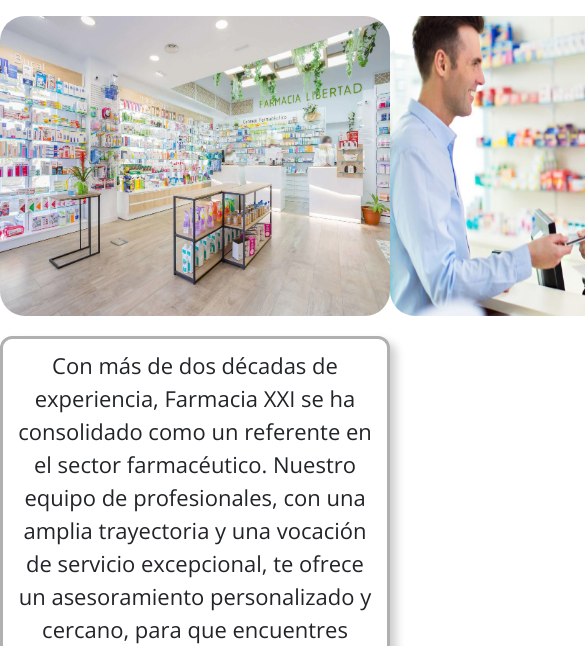
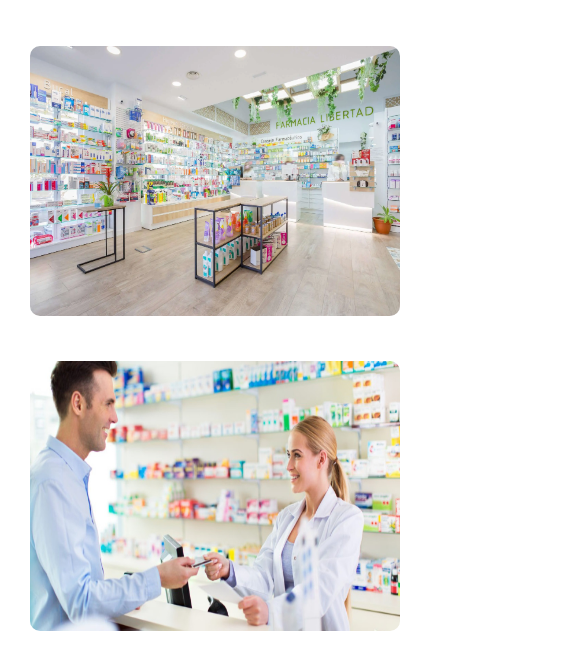
Before and after one commit to Fran150903/DW5900-CODER-FRAN, a website: page Pages/acerca-de.html in a window 390 px wide. Shown: the part 198-844 px from the top of the page, 585 px wide, since content can reach past the window. Drawn offline with nearby package versions, Linux system fonts and the light colour scheme.

Commit message:
actualizacion acercade

```diff
--- a/sass/PRINCIPAL/_queries.scss
+++ b/sass/PRINCIPAL/_queries.scss
@@ -31,8 +31,14 @@ Extra large	≥1200px
     }
 
     /* RESPONSIVE DE IMG FARMACIA Y H2 (ACERCA DE) */
-    .img_farmacia {
-        width: 100% !important;
+    .img_container {
+        display: flex;
+        align-items: center;
+        flex-direction: column;
+    }
+
+    .img_farmacia2, .img_farmacia3 {
+        margin-top: 15px !important;
     }
 
     h2 {
@@ -53,8 +59,16 @@ Extra large	≥1200px
 
 @media screen and (max-width: 770px) {
     /* RESPONSIVE DE IMG FARMACIA (ACERCA DE) */
-    .img_farmacia {
-    width: 100% !important;
+    .img_container {
+        display: flex;
+        align-items: center;
+        flex-direction: column;
+        margin-bottom: 20px;
+        padding: 15px;
+    }
+
+    .img_farmacia2, .img_farmacia3 {
+        margin-top: 15px;
     }
 
     /* RESPONSIVE FOOTER */
@@ -82,6 +96,19 @@ Extra large	≥1200px
         flex-direction: column-reverse;
         align-items: center;
     }
+
+    /* RESPONSIVE DE IMG FARMACIA Y H2 (ACERCA DE) */
+    .img_container {
+        display: flex;
+        align-items: center;
+        flex-direction: column;
+        margin-bottom: 20px;
+        padding: 15px;
+    }
+
+    .img_farmacia2, .img_farmacia3 {
+        margin-top: 15px;
+    }
 }
 
 @media screen and (max-width: 1025px) {
@@ -104,3 +131,17 @@ Extra large	≥1200px
         margin: 20px auto !important;
     }
 }
+
+@media screen and (max-width: 1200px) {
+    /* RESPONSIVE DE IMG FARMACIA Y H2 (ACERCA DE) */
+    .img_container {
+        flex-wrap: wrap;
+        justify-content: center !important;
+        margin-bottom: 20px;
+        padding: 15px;
+    }
+
+    .img_farmacia, .img_farmacia2, .img_farmacia3{
+        padding: 15px;
+    }
+}
```
Also changed, not shown: css/style.css, 1 other file.
